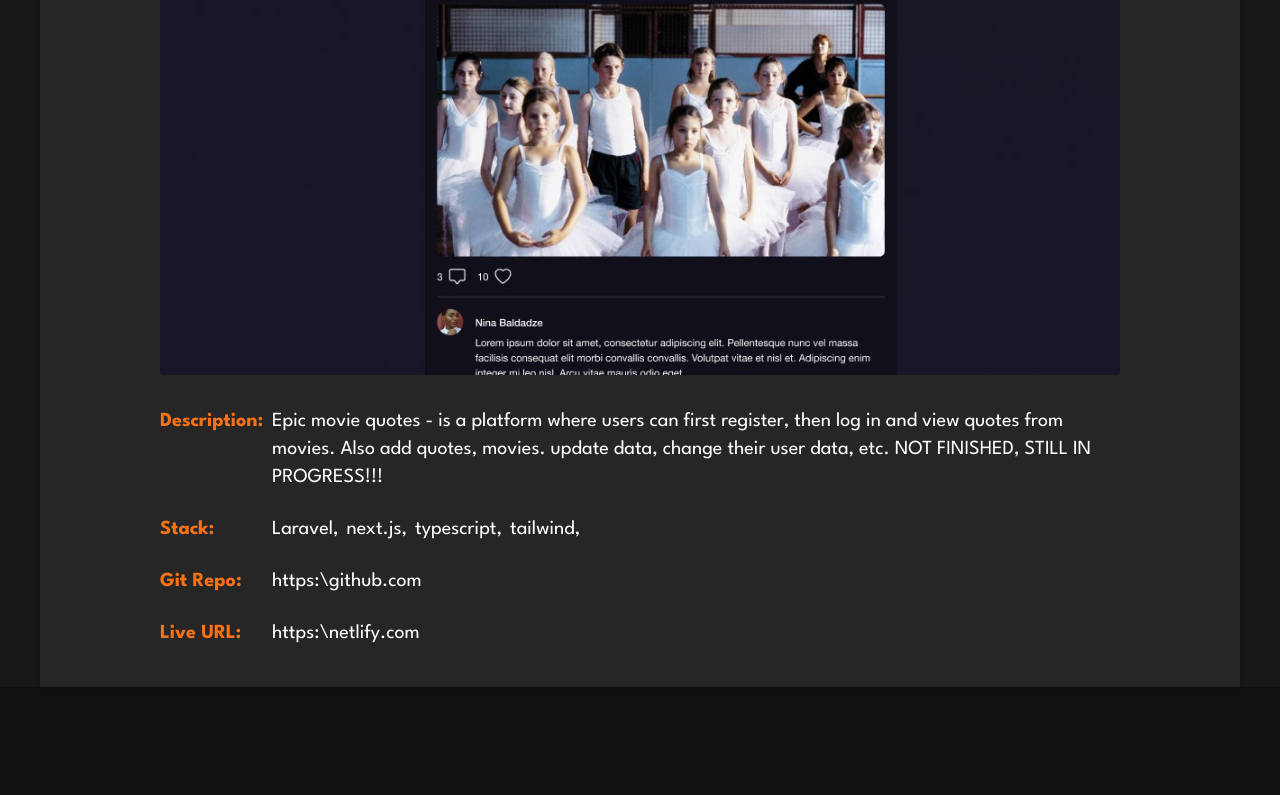
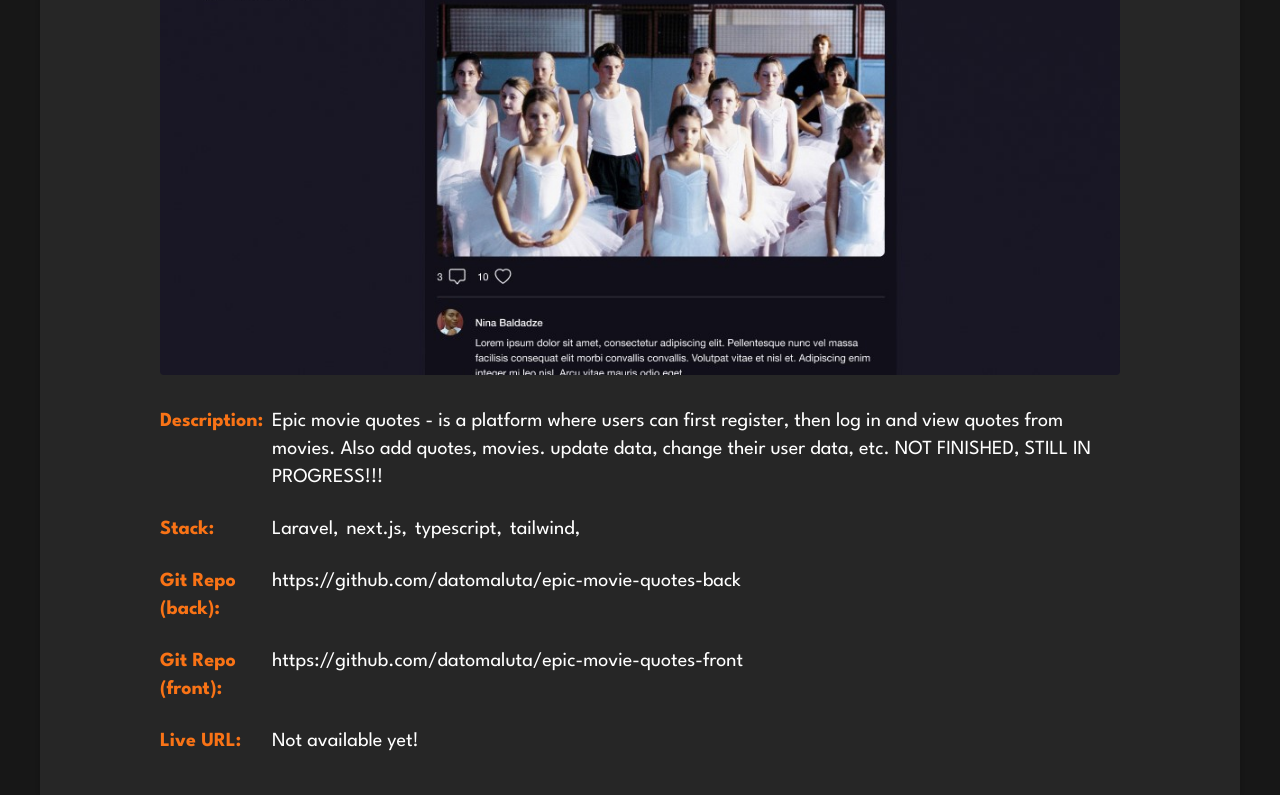
Before and after one commit to datomaluta/malutaportfolio, a React app: page /project/1 in a window 1280 px wide. Shown: the part 309-1104 px from the top of the page. Before the commit the page ends 996 px from the top, so only its background shows below. Built offline with nearby package versions, Linux system fonts and the light colour scheme; the HTML template or start-up script is replaced by a standard one.

Commit message:
make some changes about links

```diff
--- a/src/context/Projects.jsx
+++ b/src/context/Projects.jsx
@@ -25,8 +25,10 @@ export const ProjectsProvider = (props) => {
       description:
         "Epic movie quotes - is a platform where users can first register, then log in and view quotes from movies. Also add quotes, movies. update data, change their user data, etc. NOT FINISHED, STILL IN PROGRESS!!!",
       stack: ["Laravel", "next.js", "typescript", "tailwind"],
-      github: "https:\\github.com",
-      liveURL: "https:\\netlify.com",
+      type: "fullstack",
+      github_back: "https://github.com/datomaluta/epic-movie-quotes-back",
+      github_front: "https://github.com/datomaluta/epic-movie-quotes-front",
+      liveURL: "Not available yet!",
     },
     {
       id: 2,
@@ -37,7 +39,7 @@ export const ProjectsProvider = (props) => {
       stack: ["React.js", "tailwind", "React hook form"],
       github:
         "https://github.com/datomaluta/covid-questionare-redberry-project",
-      liveURL: "https:\\netlify.com",
+      liveURL: "Not Available Yet",
     },
     {
       id: 3,
@@ -47,7 +49,7 @@ export const ProjectsProvider = (props) => {
         "Coronatime - is a platform where we can register, go through authorization (as well as restore the password if we have forgotten it) and see what the situation is today in the countries of the world.",
       stack: ["Laravel", "tailwind", "Spatie"],
       github: "https://github.com/datomaluta/coronatime-redberry-project",
-      liveURL: "https:\\netlify.com",
+      liveURL: "Not Available Yet",
     },
     {
       id: 4,
@@ -57,7 +59,7 @@ export const ProjectsProvider = (props) => {
         "Movie Quotes is platform where you can see random movie’s quotes. This platform has admin panel, where you can add/edit movies and quotes.",
       stack: ["Laravel", "tailwind"],
       github: "https://github.com/datomaluta/movie-quotes-redberry",
-      liveURL: "https:\\netlify.com",
+      liveURL: "Not Avaliable yet!",
     },
     {
       id: 5,
--- a/src/pages/Details.jsx
+++ b/src/pages/Details.jsx
@@ -44,6 +44,34 @@ const Details = () => {
             </ul>
           </div>
 
+          {project.type === "fullstack" ? (
+            <>
+              <div className="flex text-white text-xl sm:text-base">
+                <p className="font-bold text-orange-500 w-28 sm:w-24 flex-shrink-0 ">
+                  Git Repo (back):
+                </p>
+                <a
+                  target="_blank"
+                  href={project.github_back}
+                  className="break-all"
+                >
+                  {project.github_back}
+                </a>
+              </div>
+              <div className="flex text-white text-xl sm:text-base">
+                <p className="font-bold text-orange-500 w-28 sm:w-24 flex-shrink-0 ">
+                  Git Repo (front):
+                </p>
+                <a
+                  target="_blank"
+                  href={project.github_front}
+                  className="break-all"
+                >
+                  {project.github_front}
+                </a>
+              </div>
+            </>
+          ) : (
             <div className="flex text-white text-xl sm:text-base">
               <p className="font-bold text-orange-500 w-28 sm:w-24 flex-shrink-0 ">
                 Git Repo:
@@ -52,6 +80,7 @@ const Details = () => {
                 {project.github}
               </a>
             </div>
+          )}
 
           <div className="flex  text-white text-xl sm:text-base">
             <p className="font-bold text-orange-500 w-28 sm:w-24 flex-shrink-0 ">
--- a/tailwind.config.js
+++ b/tailwind.config.js
@@ -13,8 +13,8 @@ export default {
       },
       keyframes: {
         smooth: {
-          from: { opacity: "0", transform: "translateY(-50px)" },
-          to: { opacity: "1", transform: "translateY(0)" },
+          from: { opacity: "0" },
+          to: { opacity: "1" },
         },
       },
     },
```
Lines whose indentation alone changed are shown as unchanged.
